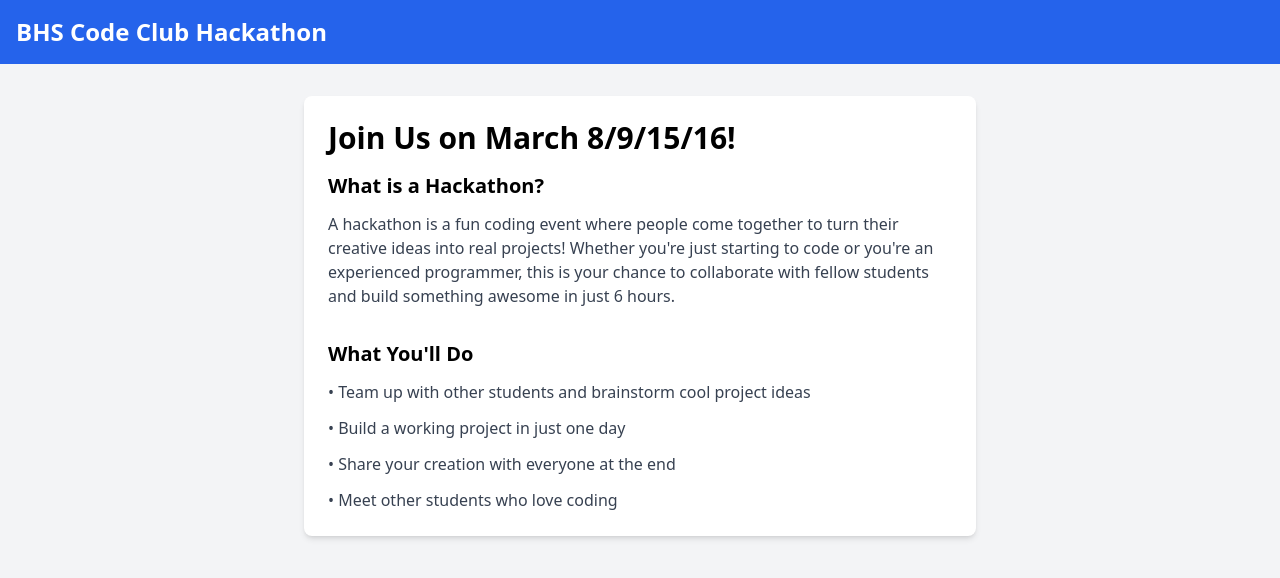
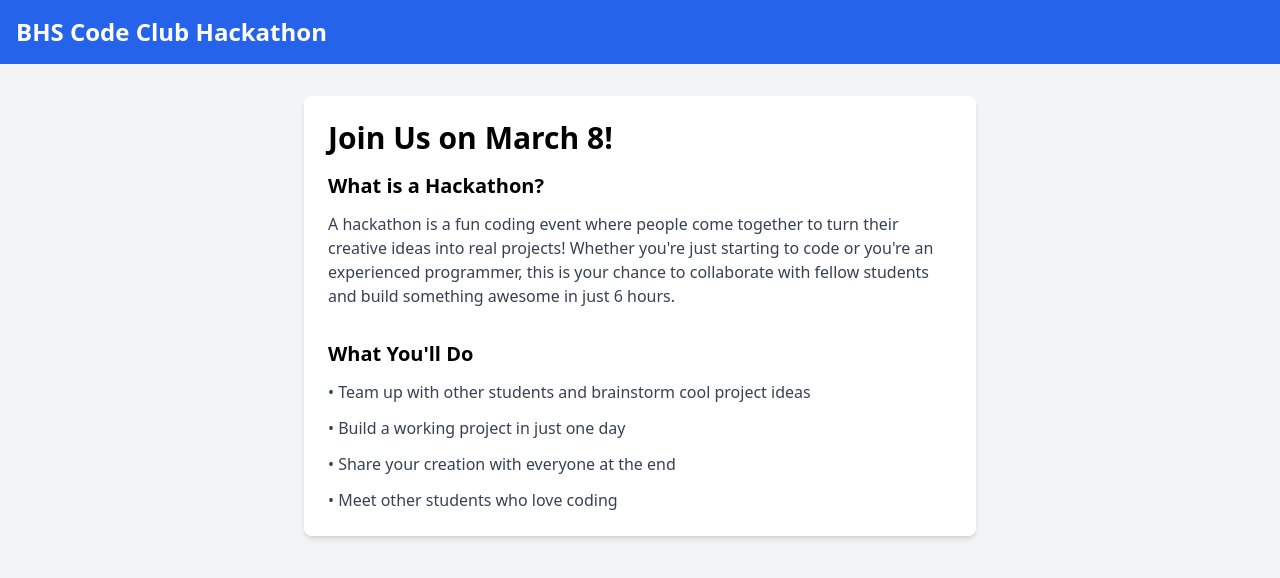
Before and after one commit to CODEBHS/hackathon-website, a React (Vite) app: page / in a window 1280 px wide. Shown: the top 578 px of the page. Built offline with nearby package versions, Linux system fonts and the light colour scheme.

Commit message:
Changed date to only March 8

```diff
--- a/src/App.tsx
+++ b/src/App.tsx
@@ -9,7 +9,7 @@ const App: FC = () => {
 
       <main className="container mx-auto px-4 py-8">
         <div className="bg-white rounded-lg shadow-md p-6 max-w-2xl mx-auto">
-          <h2 className="text-3xl font-bold mb-4">Join Us on March 8/9/15/16!</h2>
+          <h2 className="text-3xl font-bold mb-4">Join Us on March 8!</h2>
 
           <section className="mb-8">
             <h3 className="text-xl font-semibold mb-3">What is a Hackathon?</h3>
```
